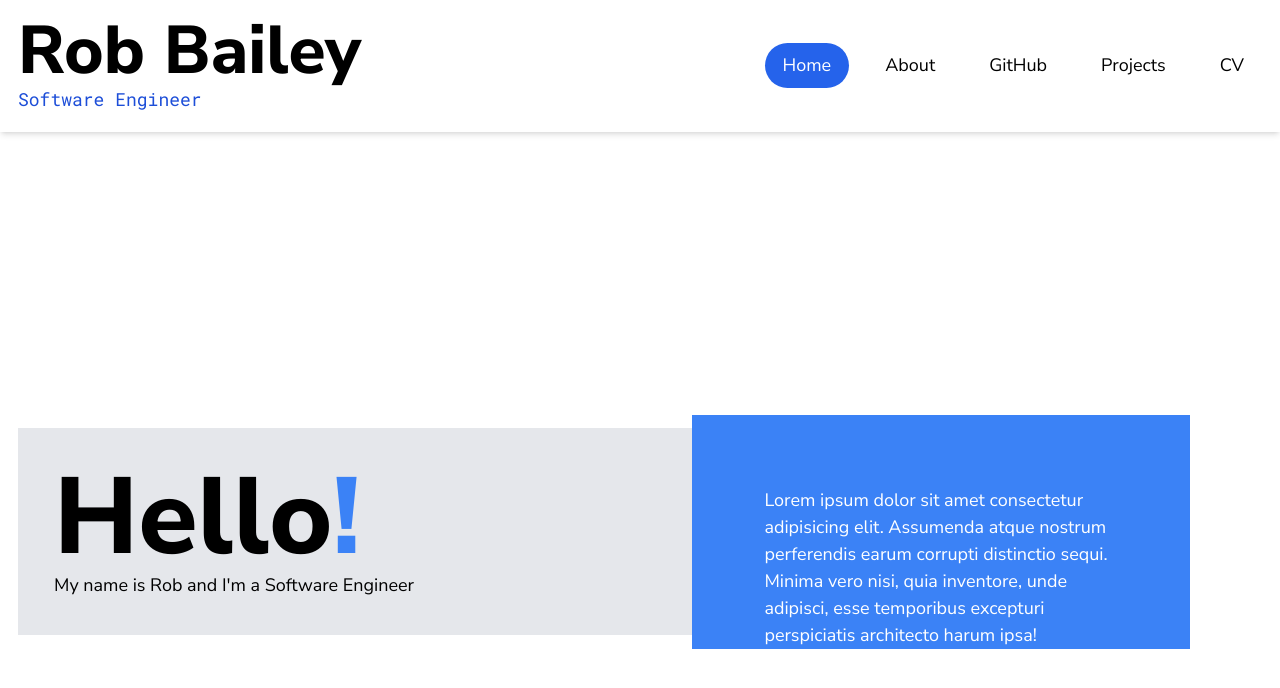
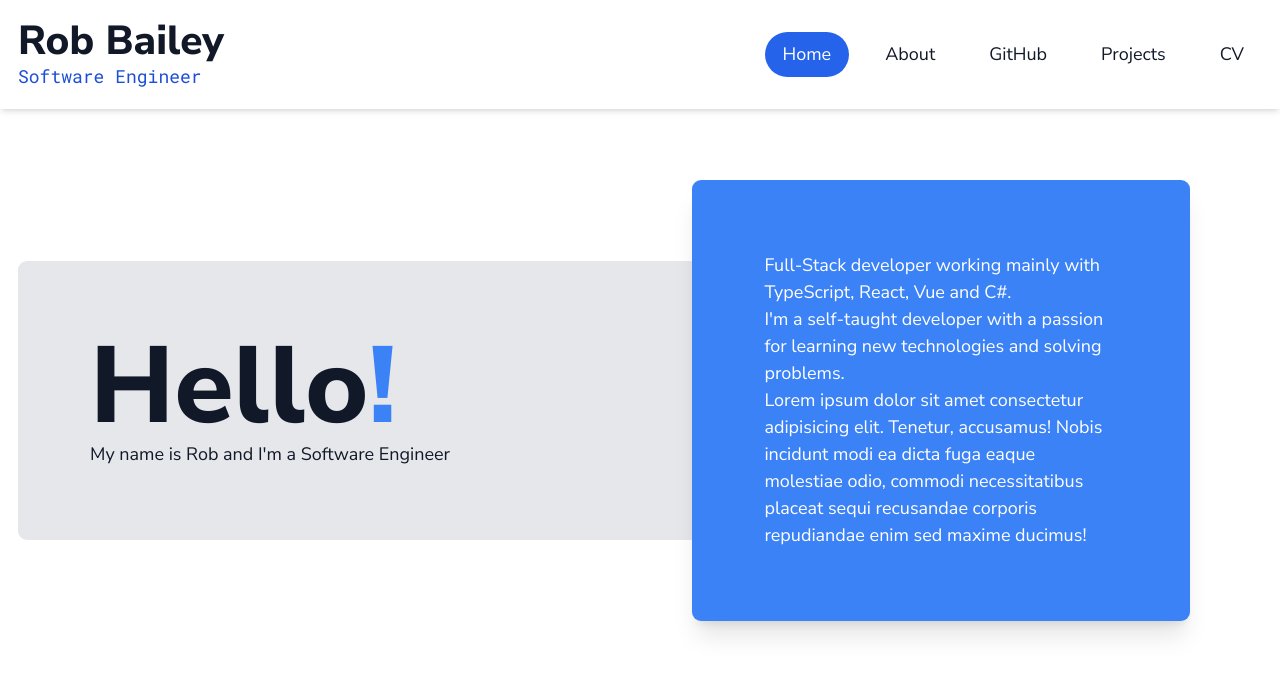
Before and after one commit to robbailey3/website-next, a Next.js app: page / in a window 1280 px wide. Shown: the top 688 px of the page. Built offline with nearby package versions, Linux system fonts and the light colour scheme.

Commit message:
build: playing with homepage content

```diff
--- a/src/components/global/header/header.tsx
+++ b/src/components/global/header/header.tsx
@@ -3,10 +3,13 @@ import Navigation from '../Navigation/Navigation';
 
 const Header = () => {
   return (
-    <header data-cy="header" className="py-4 bg-white shadow-md">
+    <header
+      data-cy="header"
+      className="py-4 bg-white shadow-md fixed top-0 left-0 w-full"
+    >
       <Container className="flex justify-between items-center relative">
         <div>
-          <span className="text-2xl md:text-4xl lg:text-6xl font-extrabold block">
+          <span className="text-xl md:text-2xl lg:text-4xl font-extrabold block">
             Rob Bailey
           </span>
           <span className="font-mono text-blue-700">Software Engineer</span>
--- a/src/features/homepage/components/HomepageBanner/HomepageBanner.tsx
+++ b/src/features/homepage/components/HomepageBanner/HomepageBanner.tsx
@@ -1,7 +1,5 @@
 import clsx from 'clsx';
 import { motion } from 'framer-motion';
-import Image from 'next/image';
-import mePng from '../../../../../public/me.png';
 
 const HomepageBanner = () => {
   const sentenceAnimation = {
@@ -34,7 +32,7 @@ const HomepageBanner = () => {
   return (
     <section>
       <div className="flex items-center flex-wrap md:h-screen">
-        <div className="basis-full md:basis-3/5 bg-gray-200 p-8 text-left pr-16">
+        <div className="basis-full md:basis-3/5 bg-gray-200 p-16 text-left rounded-lg">
           <motion.h1
             variants={sentenceAnimation}
             className="text-8xl font-extrabold"
@@ -53,16 +51,35 @@ const HomepageBanner = () => {
               </motion.span>
             ))}
           </motion.h1>
-          <p>My name is Rob and I&apos;m a Software Engineer</p>
+          <motion.p
+            initial={{ opacity: 0, y: -100 }}
+            animate={{ opacity: 1, y: 0 }}
+            transition={{ delay: 2, duration: 1 }}
+          >
+            My name is Rob and I&apos;m a Software Engineer
+          </motion.p>
         </div>
-        <div className="basis-full md:basis-2/5 md:-left-16 relative bg-blue-500 text-white p-16 pb-0">
+        <motion.div
+          className="basis-full md:basis-2/5 md:-left-16 relative bg-blue-500 text-white p-16 rounded-lg shadow-xl"
+          initial={{ opacity: 0, y: -100 }}
+          animate={{ opacity: 1, y: 0 }}
+          transition={{ delay: 2, duration: 1 }}
+        >
           <p>
-            Lorem ipsum dolor sit amet consectetur adipisicing elit. Assumenda
-            atque nostrum perferendis earum corrupti distinctio sequi. Minima
-            vero nisi, quia inventore, unde adipisci, esse temporibus excepturi
-            perspiciatis architecto harum ipsa!
+            Full-Stack developer working mainly with TypeScript, React, Vue and
+            C#.
           </p>
-        </div>
+          <p>
+            I&apos;m a self-taught developer with a passion for learning new
+            technologies and solving problems.
+          </p>
+          <p>
+            Lorem ipsum dolor sit amet consectetur adipisicing elit. Tenetur,
+            accusamus! Nobis incidunt modi ea dicta fuga eaque molestiae odio,
+            commodi necessitatibus placeat sequi recusandae corporis repudiandae
+            enim sed maxime ducimus!
+          </p>
+        </motion.div>
       </div>
     </section>
   );
--- a/src/styles/main.scss
+++ b/src/styles/main.scss
@@ -5,4 +5,5 @@
 html,
 body {
   font-size: 18px;
+  @apply text-gray-900;
 }
```
